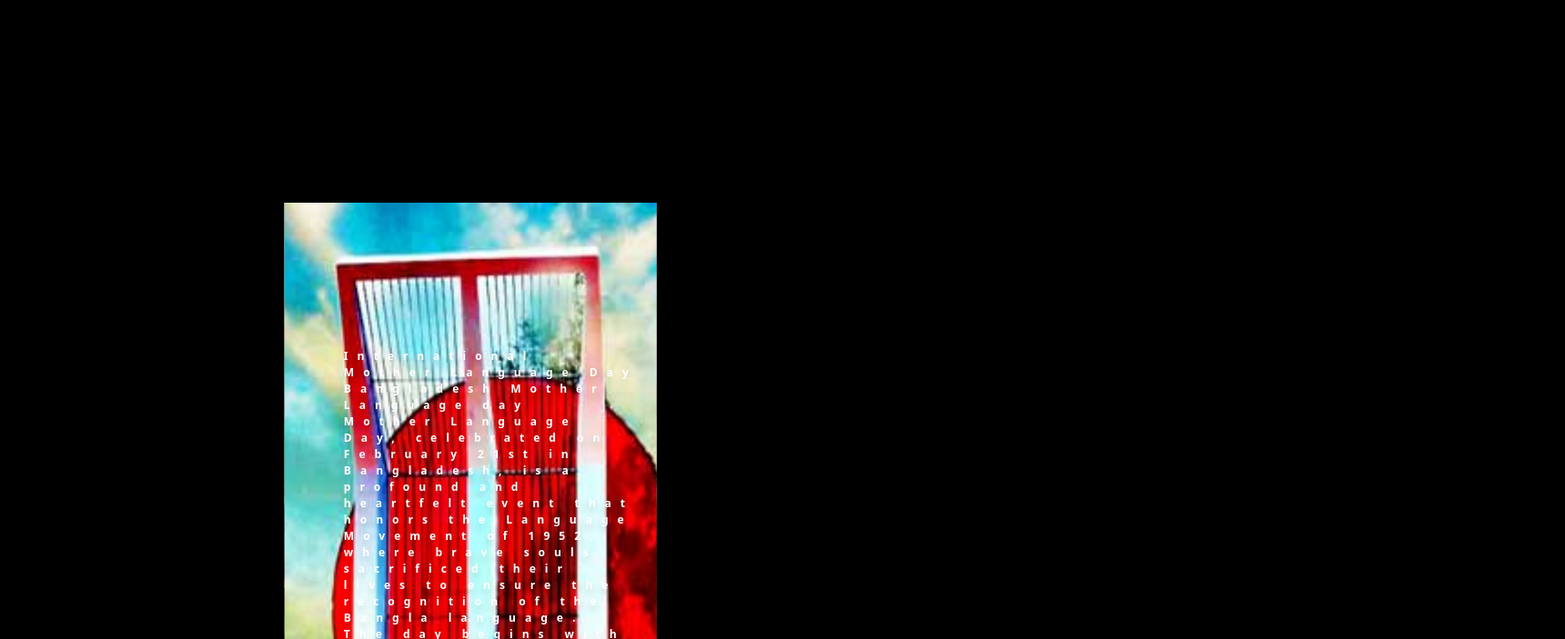
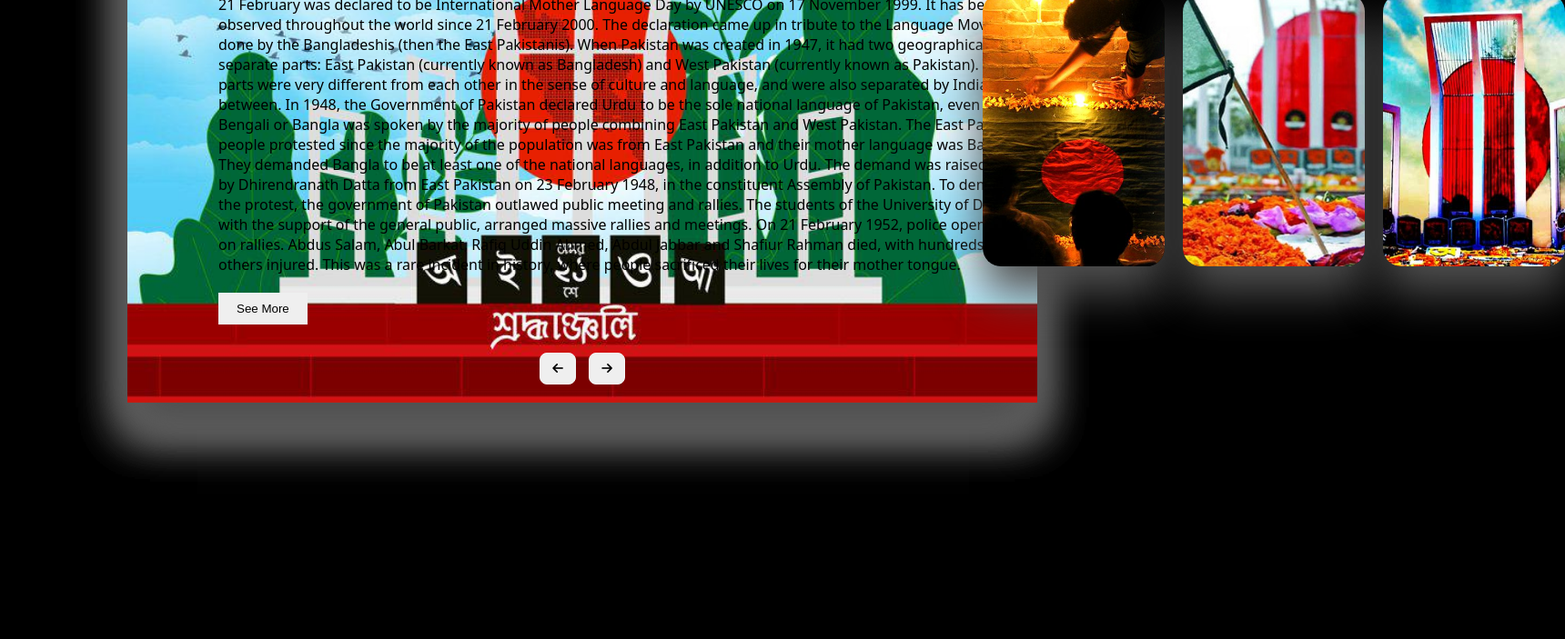
Before and after one commit to NuruzzamanIrfan/Codes1, a plain HTML site: page Mother Language Day Website/MotherLanguage.html in a window 1280 px wide. Shown: the part 257-960 px from the top of the page at 91% size, 1720 px wide, since content can reach past the window. After the commit the page ends 800 px from the top, so only its background shows below. Drawn offline with nearby package versions, Linux system fonts and the light colour scheme.

Commit message:
Mother Language Day Website

```diff
--- a/Mother Language Day Website/MotherLanguage.css
+++ b/Mother Language Day Website/MotherLanguage.css
@@ -1,94 +1,139 @@
-/* @import url('https://fonts.googleapis.com/css2?family=Poppins:ital,wght@0,100;0,200;0,300;0,400;0,500;0,600;0,700;0,800;0,900;1,100;1,200;1,300;1,400;1,500;1,600;1,700;1,800;1,900&display=swap'); */
+*{
+    margin: 0;
+    padding: 0;
+    box-sizing: border-box;
+}
 body{
-    /* font-family: Poppins; */
-    background-color: black;
-    color: white;
-    margin: 0;
-    font-size: 12px;
+    background: black;
+    overflow: hidden;
 }
 
-.main{
-    width: 100vw;
-    height: 100vh;
-    overflow: hidden;
-    position: relative;
-}
-.main, .items, .lists{
+.container{
     position: absolute;
-    top: 0;
-    left: 0;
-    bottom: 0;
-    right: 0;
-}
-.main, .items, .lists, img{
-    width: 100%;
-    height: 100%;
-    object-fit: cover;
-}
-.main, .items, .lists, .text-content{
-    position: absolute;
-    top: 20%;
-    width: 1140px;
-    max-width: 80%;
+    top: 50%;
     left: 50%;
-    transform: translateX(-50%);
-    padding-right: 30%;
-    box-sizing: border-box;
-    color: white;
-    text-shadow: 0 5px 10px #0004;
-
-}
-.main, .items, .lists, .text-content, .heading{
-    font-weight: bold;
-    letter-spacing: 10px;
+    transform: translate(-50%, -50%);
+    width: 1000px;
+    height: 600px;
+    background: #f5f5f5;
+    box-shadow: 0 30px 50px #dbdbdb;
 
 }
 
-/* 00 */
-/* @import url('https://fonts.googleapis.com/css2?family=Poppins:ital,wght@0,100;0,200;0,300;0,400;0,500;0,600;0,700;0,800;0,900;1,100;1,200;1,300;1,400;1,500;1,600;1,700;1,800;1,900&display=swap'); */
-/* body{
-    font-family: Poppins;
-    background-color: black;
-    color: white;
-    margin: 0;
-    font-size: 12px;
+.container .slide .item{
+    width: 200px;
+    height: 300px;
+    position: absolute;
+    top: 50%;
+    transform: translate(0, -50%);
+    border-radius: 20px;
+    box-shadow: 20px;
+    box-shadow: 0 30px 50px #505050;
+    background-position: 50% 50%;
+    background-size: cover;
+    display: inline-block;
+    transition: 1s;
+}
+.slide .item:nth-child(1),
+.slide .item:nth-child(2){
+    top: 0;
+    left: 0;
+    transform: translate(0, 0);
+    border-radius: 0;
+    width: 100%;
+    height: 100%;
 }
 
-.main{
-    width: 100vw;
-    height: 100vh;
-    overflow: hidden;
-    position: relative;
+.slide .item:nth-child(3){
+    left: calc(50% + 440px);
+}
+.slide .item:nth-child(4){
+    left: calc(50% + 660px);
+}
+.slide .item:nth-child(5){
+    left: calc(50% + 880px) ;
 }
 
-.lists{
-    position: absolute;
-    top: 0;
-    left: 0;
-    bottom: 0;
-    right: 0;
+
+.slide .item:nth-child(n + 6){
+    left: calc(50% + 880px + 220px);
+    opacity: 0;
 }
 
-.items img{
-    width: 100%;
-    height: 100%;
-    object-fit: cover;
+.item .content{
+    position: absolute;
+    top: 50%;
+    left: 100px;
+    text-align: left;
+    color: rgb(0, 0, 0);
+    transform: translate(0, -50%);
+    font-family: system-ui;
+    display: none;
 }
 
-.text-content{
-    position: absolute;
-    top: 20%;
-    width: 1140px;
-    max-width: 80%;
-    left: 50%;
-    transform: translateX(-50%);
-    padding-right: 30%;
-    box-sizing: border-box;
-    color: white;
-    text-shadow: 0 5px 10px #0004;
+.slide .item:nth-child(2) .content{
+    display: block;
 }
 
-.heading{
+.content .name{
+    font-size: 40px;
+    text-transform: uppercase;
     font-weight: bold;
-    letter-spacing: 10px;
-} */
+    opacity: 0;
+    animation: anime 1s ease-in-out 1 forwards;
+
+}
+
+.content .des{
+    margin-top: 10px;
+    margin-bottom: 20px;
+    opacity: 0;
+    animation: anime 1s ease-in-out 0.3s 1 forwards;
+}
+
+.content button{
+    padding: 10px 20px;
+    border: none;
+    cursor: pointer;
+    opacity: 0;
+    animation: anime 1s ease-in-out 0.6s 1 forwards;
+}
+
+
+
+
+@keyframes anime{
+    from{
+        opacity: 0;
+        transform: translate(0, 100px);
+        filter: blur(40px);
+    }
+
+    to{
+        opacity: 1;
+        transform: translate(0);
+        filter: blur(0);
+    }
+}
+
+.button{
+    width: 100%;
+    text-align: center;
+    position: absolute;
+    bottom: 20px;
+
+}
+.button button{
+    width: 40px;
+    height: 35px;
+    border-radius: 8px;
+    border: none;
+    cursor: pointer;
+    margin: 0 5px;
+    border: 1px solid #f5f5f5;
+    transition: 0.3s;
+}
+.button button:hover{
+    background: #7cdbe2;
+    color: white;
+}
--- a/Mother Language Day Website/MotherLanguage.html
+++ b/Mother Language Day Website/MotherLanguage.html
@@ -3,65 +3,65 @@
 <head>
     <meta charset="UTF-8">
     <meta name="viewport" content="width=device-width, initial-scale=1.0">
-    <title>Mother Language Day Animated Website</title>
-    <link href="https://cdn.jsdelivr.net/npm/bootstrap@5.3.3/dist/css/bootstrap.min.css" rel="stylesheet" integrity="sha384-QWTKZyjpPEjISv5WaRU9OFeRpok6YctnYmDr5pNlyT2bRjXh0JMhjY6hW+ALEwIH" crossorigin="anonymous">
-    <script src="https://cdn.jsdelivr.net/npm/bootstrap@5.3.3/dist/js/bootstrap.bundle.min.js" integrity="sha384-YvpcrYf0tY3lHB60NNkmXc5s9fDVZLESaAA55NDzOxhy9GkcIdslK1eN7N6jIeHz" crossorigin="anonymous"></script>
+    <link rel="stylesheet" href="https://cdnjs.cloudflare.com/ajax/libs/font-awesome/6.7.2/css/all.min.css" integrity="sha512-Evv84Mr4kqVGRNSgIGL/F/aIDqQb7xQ2vcrdIwxfjThSH8CSR7PBEakCr51Ck+w+/U6swU2Im1vVX0SVk9ABhg==" crossorigin="anonymous" referrerpolicy="no-referrer" />
+    <title>MotherLanguageAminationWebsite</title>
     <link rel="stylesheet" href="MotherLanguage.css">
 </head>
 <body>
-    <div class="main">
-        <div class="lists">
-            <div class="items">
-                <img src="IMLD1.png">
-                <div class="text-content">
-                    <div class="heading">International Mother Language Day</div>
-                    <div class="text">What is Mother Language day?</div>
-                    <div class="about">International Mother Language Day is a worldwide annual observance held on 21 February to promote awareness of linguistic and cultural diversity and to promote multilingualism. First announced by UNESCO on 17 November 1999, it was formally recognized by the United Nations General Assembly with the adoption of UN resolution 56/262 in 2002. Mother Language Day is part of a broader initiative "to promote the preservation and protection of all languages used by people of the world" as adopted by the UN General Assembly on 16 May 2007 in UN resolution 61/266, which also established 2008 as the International Year of Languages. The idea to celebrate International Mother Language Day was the initiative of Bangladesh. In Bangladesh, 21 February 1952 is the anniversary of the day when the Bengalis of the then-Pakistani province of East Bengal (which is now the independent state of Bangladesh) fought for recognition of their Bengali language. It is also observed by the Indian Bengalis of the Indian states of West Bengal, Assam, Jharkhand, Tripura and the union territory of Andaman and Nicobar Islands.
-                    </div>
-                    <div class="button">
+    <div class="container">
+
+        <div class="slide">
+
+            <div class="item" style="background-image: url('IMLD1.png');">
+                <div class="content">
+                    <div class="name">International Mother Language Day</div>
+                    <div class="des">International Mother Language Day is a worldwide annual observance held on 21 February to promote awareness of linguistic and cultural diversity and to promote multilingualism. First announced by UNESCO on 17 November 1999, it was formally recognized by the United Nations General Assembly with the adoption of UN resolution 56/262 in 2002. Mother Language Day is part of a broader initiative "to promote the preservation and protection of all languages used by people of the world" as adopted by the UN General Assembly on 16 May 2007 in UN resolution 61/266, which also established 2008 as the International Year of Languages. The idea to celebrate International Mother Language Day was the initiative of Bangladesh. In Bangladesh, 21 February 1952 is the anniversary of the day when the Bengalis of the then-Pakistani province of East Bengal (which is now the independent state of Bangladesh) fought for recognition of their Bengali language. It is also observed by the Indian Bengalis of the Indian states of West Bengal, Assam, Jharkhand, Tripura and the union territory of Andaman and Nicobar Islands.</div>
                     <button>See More</button>
                 </div>
             </div>
-            </div>
-            <div class="items">
-                <img src="IMLD2.jpg">
-                <div class="text-content">
-                    <div class="heading">International Mother Language Day</div>
-                    <div class="text">History of Mother Language day</div>
-                    <div class="about">
-                    </div>
-                    <div class="button">
+            <div class="item" style="background-image: url('IMLD2.jpg');">
+                <div class="content">
+                    <div class="name">History of Mother Language Day</div>
+                    <div class="des">21 February was declared to be International Mother Language Day by UNESCO on 17 November 1999. It has been observed throughout the world since 21 February 2000. The declaration came up in tribute to the Language Movement done by the Bangladeshis (then the East Pakistanis).
+                        When Pakistan was created in 1947, it had two geographically separate parts: East Pakistan (currently known as Bangladesh) and West Pakistan (currently known as Pakistan). The two parts were very different from each other in the sense of culture and language, and were also separated by India in between.
+                        In 1948, the Government of Pakistan declared Urdu to be the sole national language of Pakistan, even though Bengali or Bangla was spoken by the majority of people combining East Pakistan and West Pakistan. The East Pakistan people protested since the majority of the population was from East Pakistan and their mother language was Bangla. They demanded Bangla to be at least one of the national languages, in addition to Urdu. The demand was raised first by Dhirendranath Datta from East Pakistan on 23 February 1948, in the constituent Assembly of Pakistan.
+                        To demolish the protest, the government of Pakistan outlawed public meeting and rallies. The students of the University of Dhaka, with the support of the general public, arranged massive rallies and meetings. On 21 February 1952, police opened fire on rallies. Abdus Salam, Abul Barkat, Rafiq Uddin Ahmed, Abdul Jabbar and Shafiur Rahman died, with hundreds of others injured. This was a rare incident in history, where people sacrificed their lives for their mother tongue.</div>
                     <button>See More</button>
                 </div>
             </div>
-            </div>
-            <div class="items">
-                <img src="IMLD3.png">
-                <div class="text-content">
-                    <div class="heading">International Mother Language Day</div>
-                    <div class="text">History of Mother Language day</div>
-                    <div class="about">
-                    </div>
-                    <div class="button">
+            <div class="item" style="background-image: url('IMLD3.png');">
+                <div class="content">
+                    <div class="name">History of Mother Language Day</div>
+                    <div class="des">Since then, Bangladeshis celebrate the International Mother Language Day as one of their tragic days. They visit the Shaheed Minar, a monument built in memory of the martyrs and its replicas to express their deep sorrow, respect and gratitude to them.[citation needed]
+                        International Mother Language Day is a national holiday in Bangladesh. The resolution was suggested by Rafiqul Islam and Abdus Salam, Bengalis living in Vancouver, Canada. They wrote a letter to Kofi Annan on 9 January 1998 asking him to take a step for saving the world's languages from extinction by declaring an International Mother Language Day. Rafiq proposed the date as 21 February to commemorate the 1952 killings in Dhaka during the Language Movement.
+                        Languages are the most powerful instruments of preserving and developing our tangible and intangible heritage. All moves to promote the dissemination of mother tongues will serve not only to encourage linguistic diversity and multilingual education but also to develop fuller awareness of linguistic and cultural traditions throughout the world and to inspire solidarity based on understanding, tolerance and dialogue.
+                        — From the United Nations International Mother Language Day microsite
+                        Rafiqul Islam's proposal was introduced in the Bangladesh parliament and in due course (at the behest of Prime Minister Sheikh Hasina) a formal proposal was submitted to UNESCO by the Government of Bangladesh. The process of shepherding the proposal through UNESCO's regulatory system was undertaken by Syed Muazzem Ali, then Bangladesh ambassador to France and Permanent Representative to UNESCO, and Tozammel Tony Huq, his predecessor, who was then a Special Adviser to UNESCO Secretary General Federico Mayor. Finally on 17 November 1999, the 30th General Assembly of UNESCO unanimously resolved that "21st February be proclaimed International Mother Language Day throughout the world to commemorate the martyrs who sacrificed their lives on this very day in 1952."</div>
                     <button>See More</button>
                 </div>
             </div>
-            </div>
-            <div class="items">
-                <img src="IMLD4.png">
-                <div class="text-content">
-                    <div class="heading">International Mother Language Day</div>
-                    <div class="text">Bangladesh Mother Language day</div>
-                    <div class="about">Mother Language Day, celebrated on February 21st in Bangladesh, is a profound and heartfelt event that honors the Language Movement of 1952, where brave souls sacrificed their lives to ensure the recognition of the Bangla language. The day begins with early morning processions known as "Prabhat Pheri," where people walk together, often singing patriotic songs, to pay homage to the language martyrs. Thousands gather at the Shaheed Minar, the iconic monument symbolizing their sacrifice, to lay wreaths and flowers in a solemn tribute. The entire country is immersed in cultural programs, with poetry recitations, songs, and traditional dance performances celebrating the rich heritage of the Bangla language. Educational institutions host special discussions and competitions, emphasizing the historical significance of this movement. Television and radio stations broadcast dedicated programs, while communities come together for art exhibitions and seminars, fostering a deep sense of linguistic pride and cultural identity. It's a day of national reflection, where the spirit of unity and respect for linguistic diversity is felt profoundly throughout Bangladesh.
-                    </div>
-                    <div class="button">
+            <div class="item" style="background-image: url('IMLD-5.jpg');">
+                <div class="content">
+                    <div class="name">Bangladesh Mother Language day</div>
+                    <div class="des">Mother Language Day, celebrated on February 21st in Bangladesh, is a profound and heartfelt event that honors the Language Movement of 1952, where brave souls sacrificed their lives to ensure the recognition of the Bangla language. The day begins with early morning processions known as "Prabhat Pheri," where people walk together, often singing patriotic songs, to pay homage to the language martyrs. Thousands gather at the Shaheed Minar, the iconic monument symbolizing their sacrifice, to lay wreaths and flowers in a solemn tribute. The entire country is immersed in cultural programs, with poetry recitations, songs, and traditional dance performances celebrating the rich heritage of the Bangla language. Educational institutions host special discussions and competitions, emphasizing the historical significance of this movement. Television and radio stations broadcast dedicated programs, while communities come together for art exhibitions and seminars, fostering a deep sense of linguistic pride and cultural identity. It's a day of national reflection, where the spirit of unity and respect for linguistic diversity is felt profoundly throughout Bangladesh.</div>
                     <button>See More</button>
                 </div>
             </div>
+            <div class="item" style="background-image: url('IMLD4.png');">
+                <div class="content">
+                    <div class="name">There are some MCQ's to define your knowlwdge about Mother Language Day</div>
+                    <div class="des">International Mother Language Day is a worldwide annual observance held on 21 February to promote awareness of linguistic and cultural diversity and to promote multilingualism. First announced by UNESCO on 17 November 1999, it was formally recognized by the United Nations General Assembly with the adoption of UN resolution 56/262 in 2002. Mother Language Day is part of a broader initiative "to promote the preservation and protection of all languages used by people of the world" as adopted by the UN General Assembly on 16 May 2007 in UN resolution 61/266, which also established 2008 as the International Year of Languages. The idea to celebrate International Mother Language Day was the initiative of Bangladesh. In Bangladesh, 21 February 1952 is the anniversary of the day when the Bengalis of the then-Pakistani province of East Bengal (which is now the independent state of Bangladesh) fought for recognition of their Bengali language. It is also observed by the Indian Bengalis of the Indian states of West Bengal, Assam, Jharkhand, Tripura and the union territory of Andaman and Nicobar Islands.</div>
+                    <button>See More</button>
                 </div>
             </div>
+
         </div>
-    <script src="MotherLanguage.js"></script>
 
+        <div class="button">
+            <button class="prev"><i class="fa-solid fa-arrow-left"></i></button>
+            <button class="next"><i class="fa-solid fa-arrow-right"></i></i></botton>
+        </div>
+    </div>
+    <script type="text/javascript" src="MotherLanguage.js"></script>
 </body>
 </html>
```
Also changed, not shown: Mother Language Day Website/MotherLanguage.js (+12 -0 lines), Voice Controlled Canvas/VcCanvas.html (added, +37 -0 lines), Voice Controlled Canvas/VcCanvas.js (added, +61 -0 lines), Mother Language Day Website/IMLD-5.jpg (added). Lines whose indentation alone changed are shown as unchanged.
